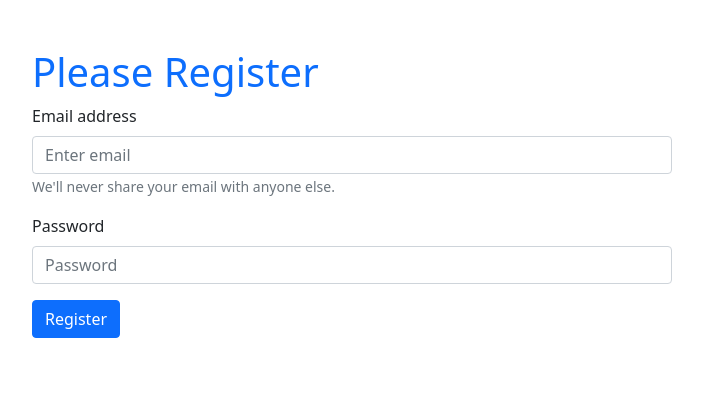
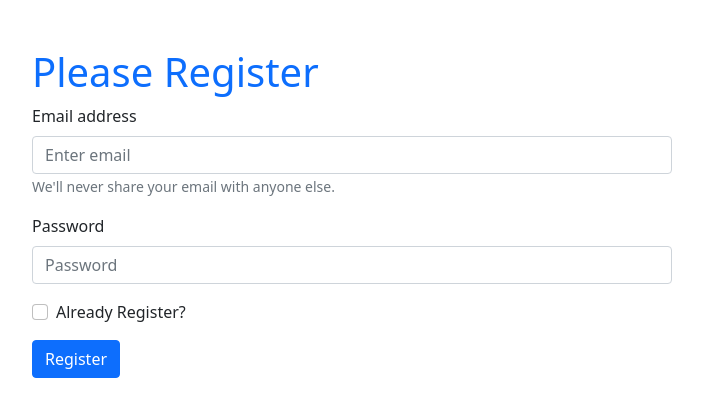
Before and after one commit to Rafat-Web-Developer/simple-firebase-email-password-authentication, a React (Create React App) app: page / in a window 1280 px wide. Shown: the top 416 px of the page, without its empty margins (288-991 px from the left). Built offline with nearby package versions, Linux system fonts and the light colour scheme.

Commit message:
Toggle Login and Registration feature

```diff
--- a/src/App.js
+++ b/src/App.js
@@ -7,10 +7,15 @@ import app from "./firebase.init";
 const auth = getAuth(app);
 
 function App() {
+  const [registered, setRegistered] = useState(false);
   const [validated, setValidated] = useState(false);
   const [error, setError] = useState("");
   const [email, setEmail] = useState("");
   const [password, setPassword] = useState("");
+
+  const handleRegisteredCheck = (e) => {
+    setRegistered(e.target.checked);
+  };
 
   const handleEmailField = (e) => {
     setEmail(e.target.value);
@@ -52,7 +57,9 @@ function App() {
   return (
     <div>
       <div className="w-50 mx-auto mt-5">
-        <h1 className="text-primary">Please Register</h1>
+        <h1 className="text-primary">
+          Please {registered ? "Login" : "Register"}
+        </h1>
         <Form noValidate validated={validated} onSubmit={handleFormSubmit}>
           <Form.Group className="mb-3" controlId="formBasicEmail">
             <Form.Label>Email address</Form.Label>
@@ -82,9 +89,16 @@ function App() {
               Please provide a valid password.
             </Form.Control.Feedback>
           </Form.Group>
+          <Form.Group className="mb-3" controlId="formBasicCheckbox">
+            <Form.Check
+              onChange={handleRegisteredCheck}
+              type="checkbox"
+              label="Already Register?"
+            />
+          </Form.Group>
           <p className="text-danger">{error}</p>
           <Button variant="primary" type="submit">
-            Register
+            {registered ? "Login" : "Register"}
           </Button>
         </Form>
       </div>
```
